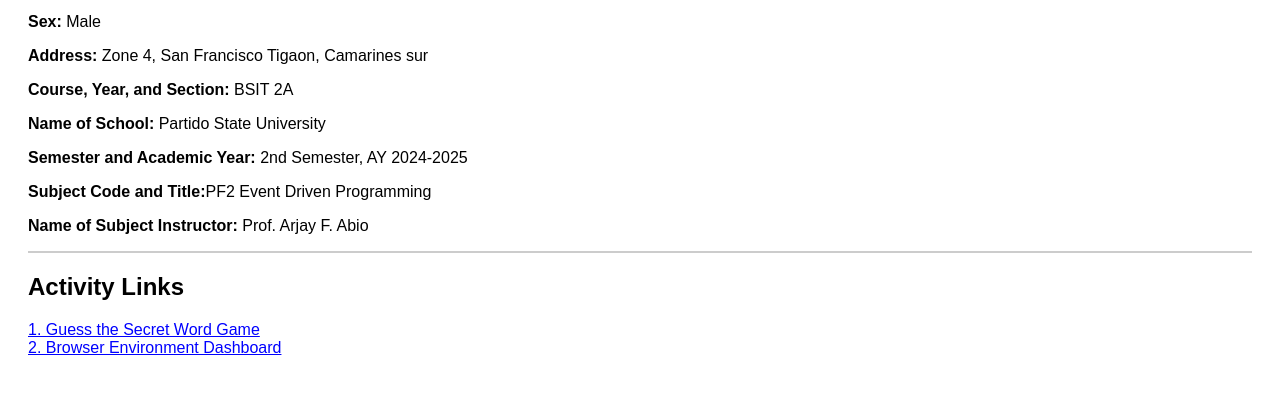
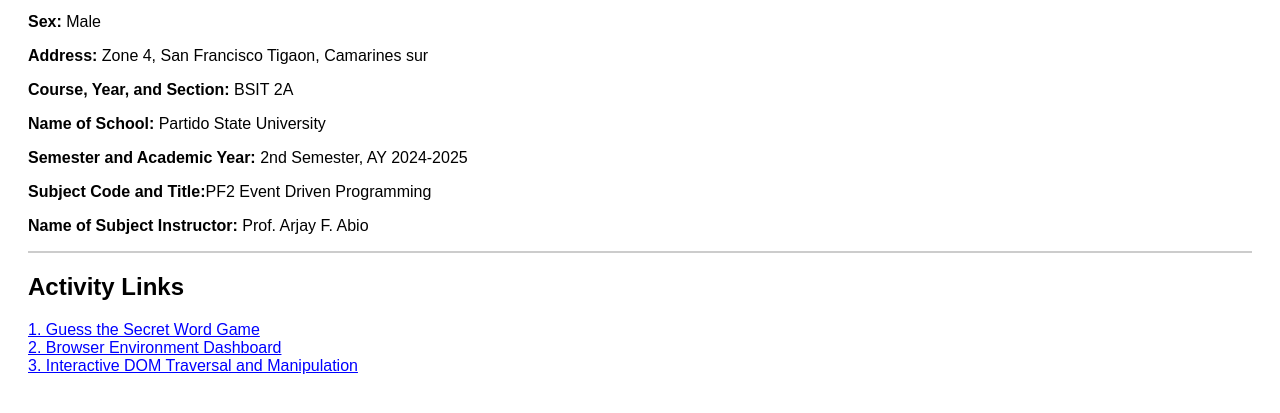
Before and after one commit to Br14nj/My-website, a plain HTML site: page index.html in a window 1280 px wide. Shown: the part 129-542 px from the top of the page. Drawn offline with Linux system fonts and the light colour scheme.

Commit message:
Update index.html

```diff
--- a/index.html
+++ b/index.html
@@ -41,6 +41,7 @@
     <ul>
       <li><a href="guess the game.html">1. Guess the Secret Word Game</a></li>
       <li><a href="browser_dashboard.html">2. Browser Environment Dashboard</a></li>
+      <li><a href="indexx.html">3. Interactive DOM Traversal and Manipulation</a></li>
     </ul>
   </section>
 </body>
```
